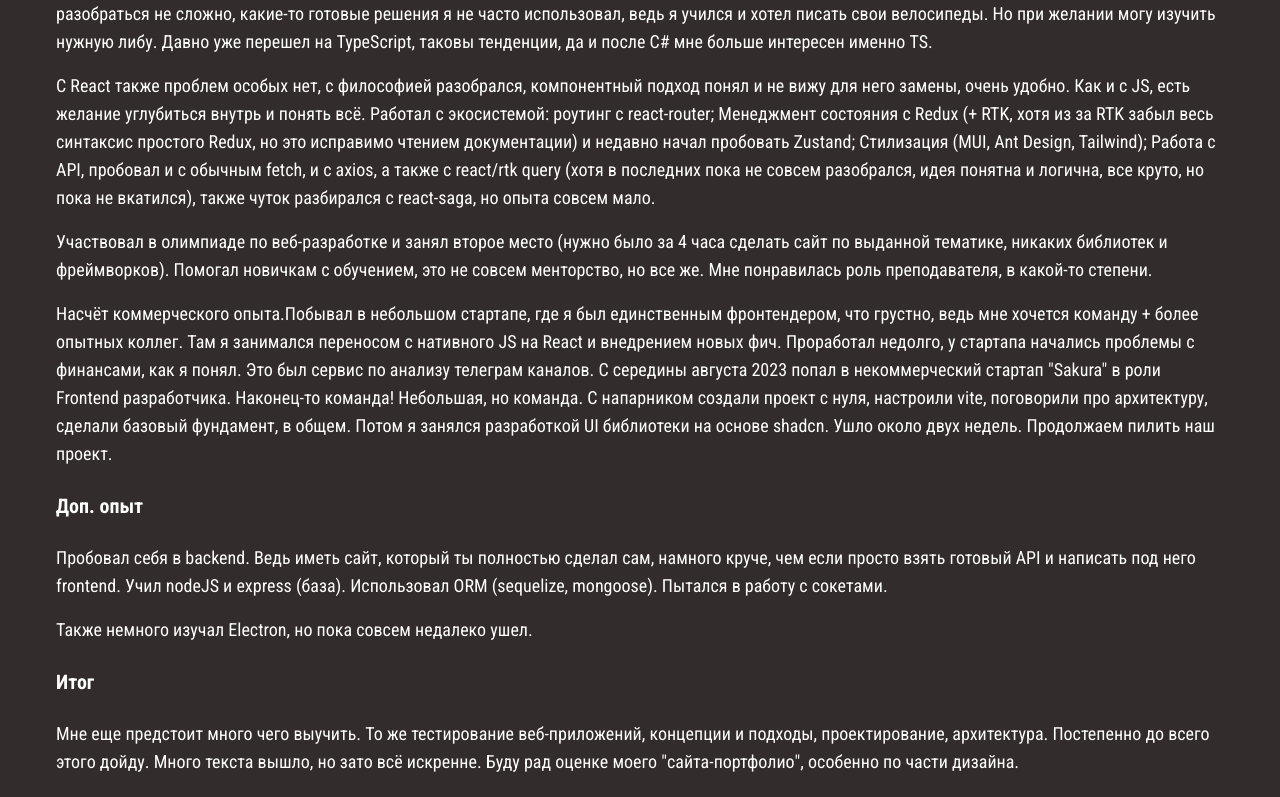
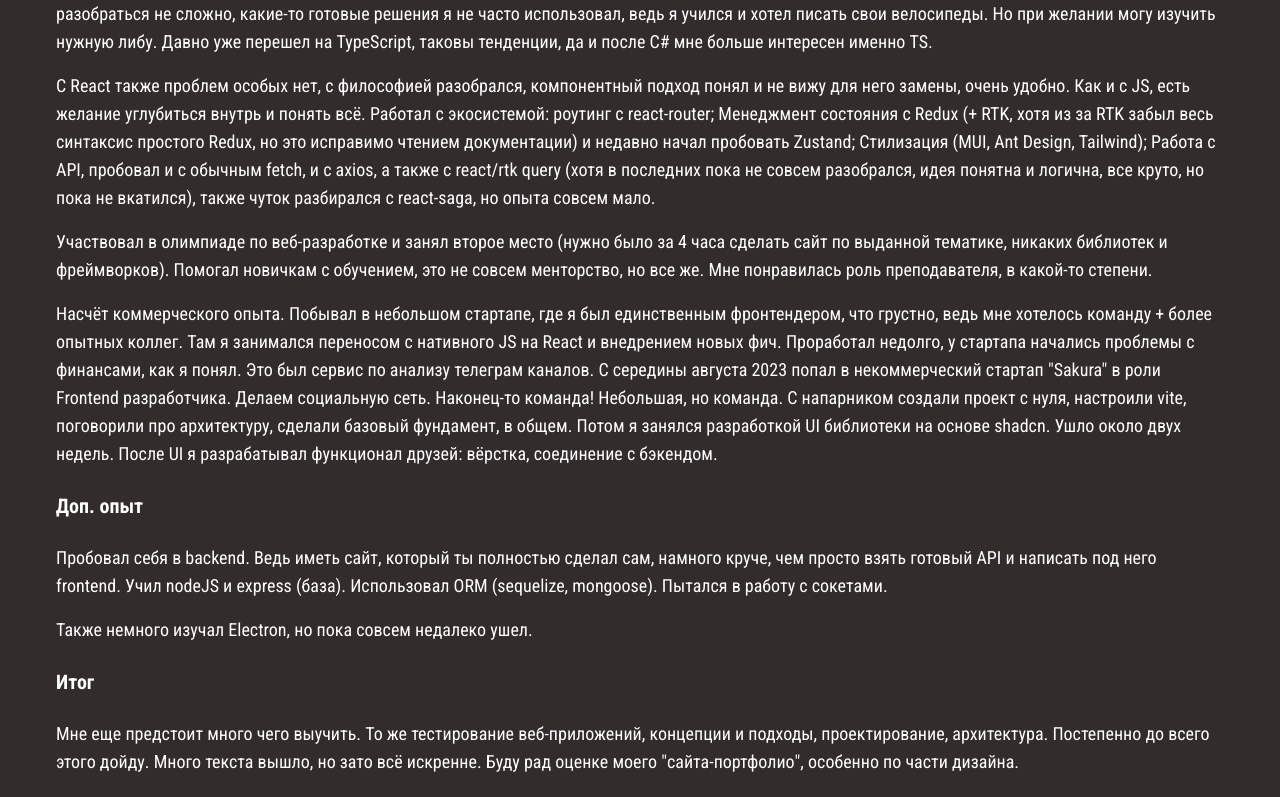
Before and after one commit to Dunissimo/Dunissimo-com, a React (Vite) app: page /about in a window 1280 px wide. Shown: the part 1120-1917 px from the top of the page. Built offline with nearby package versions, Linux system fonts and the light colour scheme.

Commit message:
Update About.tsx

```diff
--- a/src/pages/About.tsx
+++ b/src/pages/About.tsx
@@ -76,7 +76,7 @@
 
         <p className="mt-4">
           В общей сложности занимаюсь программированием около 3 лет. С чего всё
-          началось-то?. С 7 лет я днями напролёт сидел за компом, играл в
+          началось-то? С 7 лет я днями напролёт сидел за компом, играл в
           разное. Но в какой-то момент захотелось создавать то, на что убивал
           много времени. В седьмом классе пробовал html+css (классные игры, да),
           но быстро потерял мотивацию. С начала восьмого я уже плотненько сел за
@@ -133,23 +133,25 @@
         </p>
 
         <p className="mt-4">
-          Насчёт коммерческого опыта.Побывал в небольшом стартапе, где я был
-          единственным фронтендером, что грустно, ведь мне хочется команду +
+          Насчёт коммерческого опыта. Побывал в небольшом стартапе, где я был
+          единственным фронтендером, что грустно, ведь мне хотелось команду +
           более опытных коллег. Там я занимался переносом с нативного JS на
           React и внедрением новых фич. Проработал недолго, у стартапа начались
           проблемы с финансами, как я понял. Это был сервис по анализу телеграм
-          каналов. С середины августа 2023 попал в некоммерческий стартап
-          "Sakura" в роли Frontend разработчика. Наконец-то команда! Небольшая,
+          каналов.
+
+          С середины августа 2023 попал в некоммерческий стартап
+          "Sakura" в роли Frontend разработчика. Делаем социальную сеть. Наконец-то команда! Небольшая,
           но команда. С напарником создали проект с нуля, настроили vite,
           поговорили про архитектуру, сделали базовый фундамент, в общем. Потом
           я занялся разработкой UI библиотеки на основе shadcn. Ушло около двух
-          недель. Продолжаем пилить наш проект.
+          недель. После UI я разрабатывал функционал друзей: вёрстка, соединение с бэкендом.
         </p>
 
         <h2 className="font-bold text-xl my-6">Доп. опыт</h2>
         <p className="mt-4">
           Пробовал себя в backend. Ведь иметь сайт, который ты полностью сделал
-          сам, намного круче, чем если просто взять готовый API и написать под
+          сам, намного круче, чем просто взять готовый API и написать под
           него frontend. Учил nodeJS и express (база). Использовал ORM
           (sequelize, mongoose). Пытался в работу с сокетами.
         </p>
```
